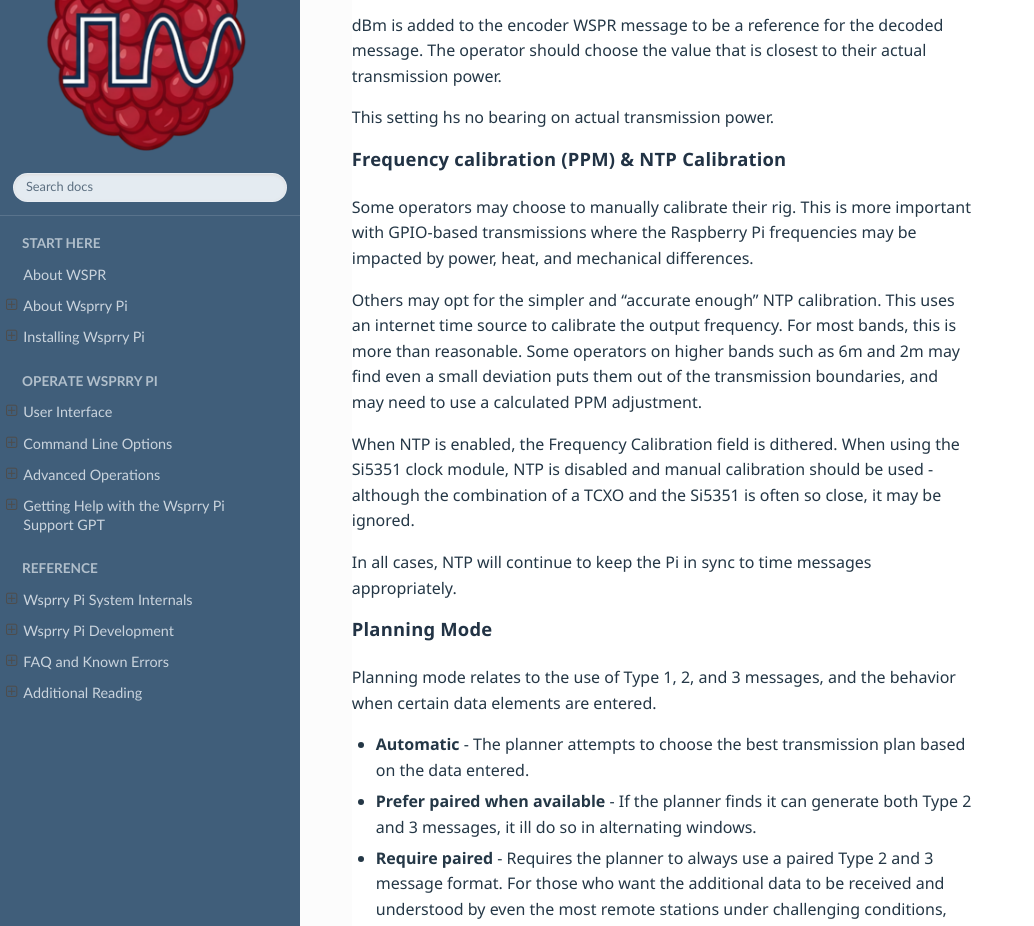
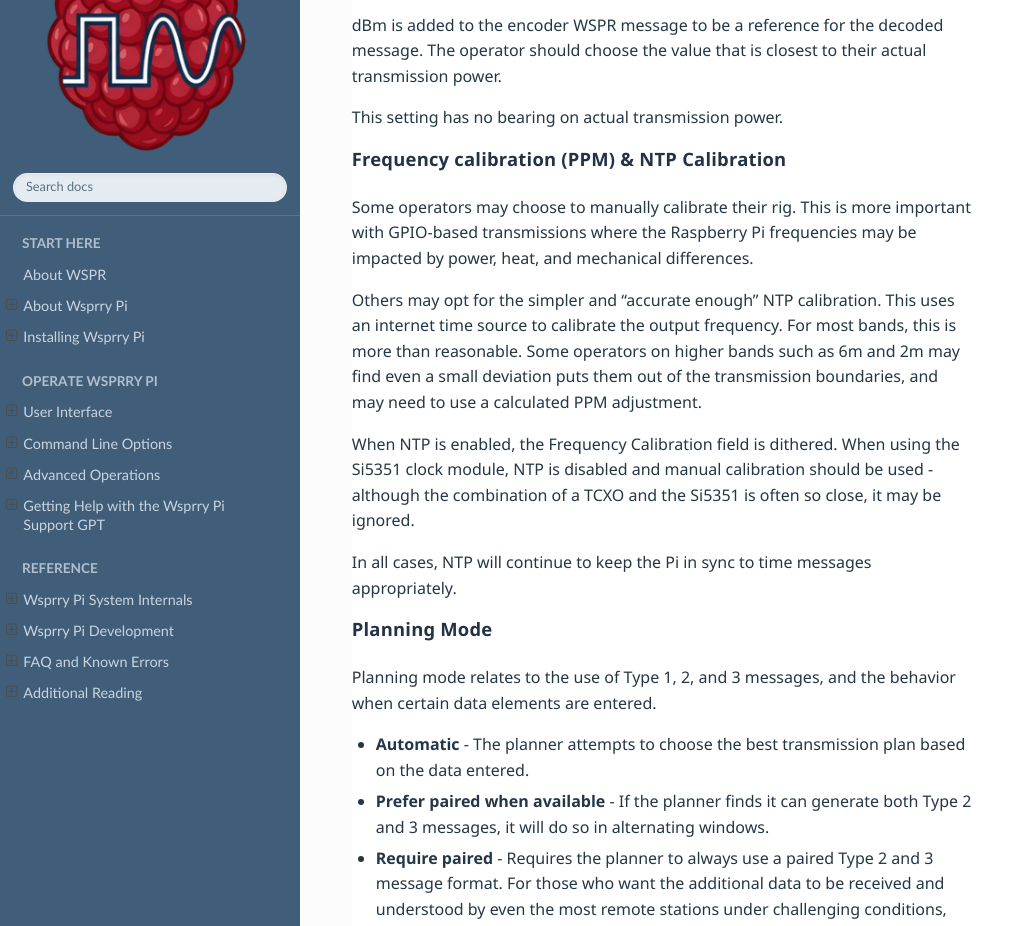
Before and after one commit to WsprryPi/Wsprry_Pi_Docs, a Sphinx documentation site: the page built from docs/User_Interface/Setup/Signal_Setup/index.md, in a window 1280 px wide and 1400 px high, scrolled down 4417 px. Shown: the part 154-1080 px from the top of the window, without its empty margins (0-1034 px from the left). Built offline with Sphinx 7.4.7 and the Read the Docs theme 3.1.0, drawn with Linux system fonts in a browser that asks for light colours; some of the changed text lies outside the part shown.

Commit message:
Corrected spelling errors

```diff
--- a/docs/User_Interface/Setup/Signal_Setup/index.md
+++ b/docs/User_Interface/Setup/Signal_Setup/index.md
@@ -124,7 +124,7 @@ Reported power is not the same as the actual transmission power.  The transmitte
 
 dBm is added to the encoder WSPR message to be a reference for the decoded message.  The operator should choose the value that is closest to their actual transmission power.
 
-This setting hs no bearing on actual transmission power.
+This setting has no bearing on actual transmission power.
 
 #### Frequency calibration (PPM) & NTP Calibration
 
@@ -141,7 +141,7 @@ In all cases, NTP will continue to keep the Pi in sync to time messages appropri
 Planning mode relates to the use of Type 1, 2, and 3 messages, and the behavior when certain data elements are entered.
 
 - **Automatic** - The planner attempts to choose the best transmission plan based on the data entered.
-- **Prefer paired when available** - If the planner finds it can generate both Type 2 and 3 messages, it ill do so in alternating windows.
+- **Prefer paired when available** - If the planner finds it can generate both Type 2 and 3 messages, it will do so in alternating windows.
 - **Require paired** - Requires the planner to always use a paired Type 2 and 3 message format.  For those who want the additional data to be received and understood by even the most remote stations under challenging conditions, this is likely the best choice.
 
 ## CW Mode
```
Also changed, not shown: other parts of docs/User_Interface/Setup/Signal_Setup/index.md (+1 -1 lines).
